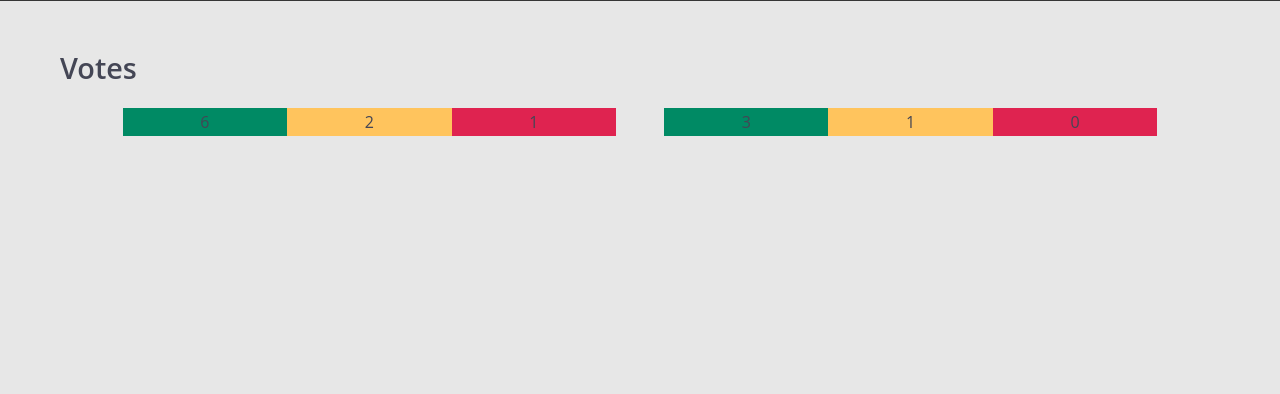
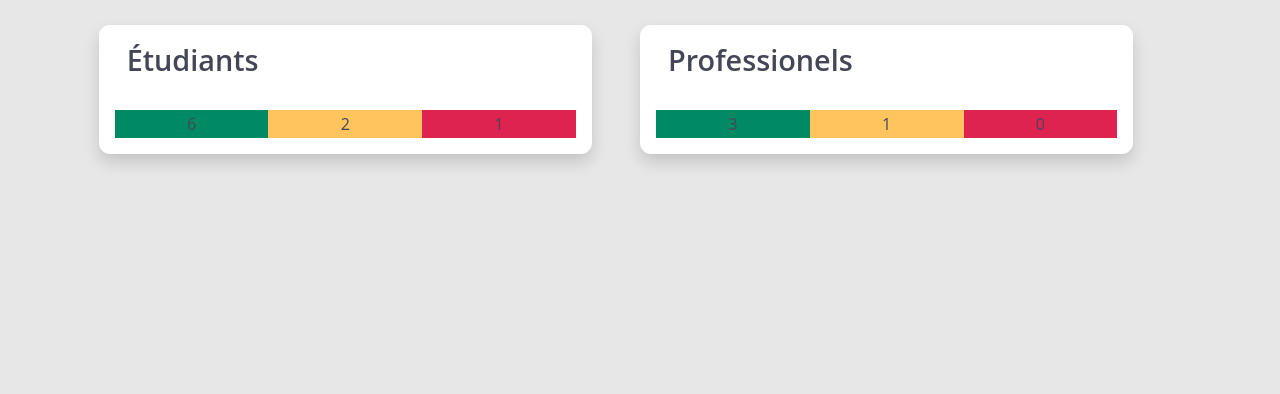
Before and after one commit to iddo7/event-feedback, a PHP site: page /php/event-info.php?id=1 in a window 1280 px wide. Shown: the part 345-739 px from the top of the page. Run offline with PHP 8.4, Linux system fonts and the light colour scheme; a user stored in the database is signed in; data comes from the database, SQL or seed files in the repository.

Commit message:
Replica of maquette minus font weight

```diff
--- a/php/event-info.php
+++ b/php/event-info.php
@@ -62,8 +62,8 @@ if ($_SESSION["connexion"] == true) {
     <div class="p-5 bg-darker">
         <div class="row mb-3 event-info-details">
             <div class="col-4 event-info-img" style="background: url('<?php echo $valuesInputed["img"] ?>')"></div>
-            <div class="col-6">
-                <div class="row d-flex ajust-items-center">
+            <div class="col-8 ps-4">
+                <div class="row mb-2 d-flex ajust-items-center">
                     <div class="col-8">
                         <h1 class="m-0"><?php echo $valuesInputed["name"] ?></h1>
                     </div>
@@ -73,16 +73,18 @@ if ($_SESSION["connexion"] == true) {
                         </div>
                     </div>
                 </div>
+                <div class="row mb-4">
+                    <div class="col-12">
+                        <span class="small me-3"><?php echo $valuesInputed["date"] ?></span>
+                        <span class="small me-3"><?php echo $valuesInputed["place"] ?></span>
+                        <span class="small me-3"><?php echo $valuesInputed["departementId"] ?></span>
+                    </div>
+                </div>
                 <div class="row">
                     <div class="col-12">
-                        <span class="me-3"><?php echo $valuesInputed["date"] ?></span>
-                        <span><?php echo $valuesInputed["place"] ?></span>
+                        <p><?php echo $valuesInputed["description"] ?></p>
                     </div>
                 </div>
-                <span><?php echo $valuesInputed["departementId"] ?></span>
-                <p><?php echo $valuesInputed["description"] ?></p>
-            </div>
-            <div class="col-2 d-flex align-items-center">
             </div>
         </div>
 
@@ -93,16 +95,29 @@ if ($_SESSION["connexion"] == true) {
 </div>
 <div class="container-fluid">
     <div class="row p-5 d-flex justify-content-center">
-        <h2 class="">Votes</h2>
-        <div class="col-5 me-5">
-            <div class="row text-center">
+
+        <!-- Student Votes Section -->
+        <div class="votes-card col-5 me-5 bg-white shadow">
+            <div class="row p-3">
+                <div class="col-12">
+                    <h2 class="m-0">Étudiants</h2>
+                </div>
+            </div>
+            <div class="row p-3 text-center">
                 <div class="col-4 bg-success"><?php echo $valuesInputed["studentVotesGreen"] ?></div>
                 <div class="col-4 bg-warning"><?php echo $valuesInputed["studentVotesYellow"] ?></div>
                 <div class="col-4 bg-danger"><?php echo $valuesInputed["studentVotesRed"] ?></div>
             </div>
         </div>
-        <div class="col-5">
-            <div class="row text-center">
+
+        <!-- Professional Votes Section -->
+        <div class="votes-card col-5 me-5 bg-white shadow">
+            <div class="row p-3">
+                <div class="col-12">
+                    <h2 class="m-0">Professionels</h2>
+                </div>
+            </div>
+            <div class="row p-3 text-center">
                 <div class="col-4 bg-success"><?php echo $valuesInputed["professionalVotesGreen"] ?></div>
                 <div class="col-4 bg-warning"><?php echo $valuesInputed["professionalVotesYellow"] ?></div>
                 <div class="col-4 bg-danger"><?php echo $valuesInputed["professionalVotesRed"] ?></div>
--- a/style/style.css
+++ b/style/style.css
@@ -136,10 +136,8 @@ ul {
     background-size: cover!important;
 }
 
-.event-info-details {
-}
-
-.vote-btn {
+.votes-card {
+    border-radius: 0.7rem;
 }
 
 .bg-darker {
@@ -150,6 +148,6 @@ ul {
     color: white;
 }
 
-.bg-grey {
-    background-color: var(--grey);
+.shadow {
+    box-shadow: 2px -1px 24px 2px rgba(0,0,0,0.39);
 }
```
